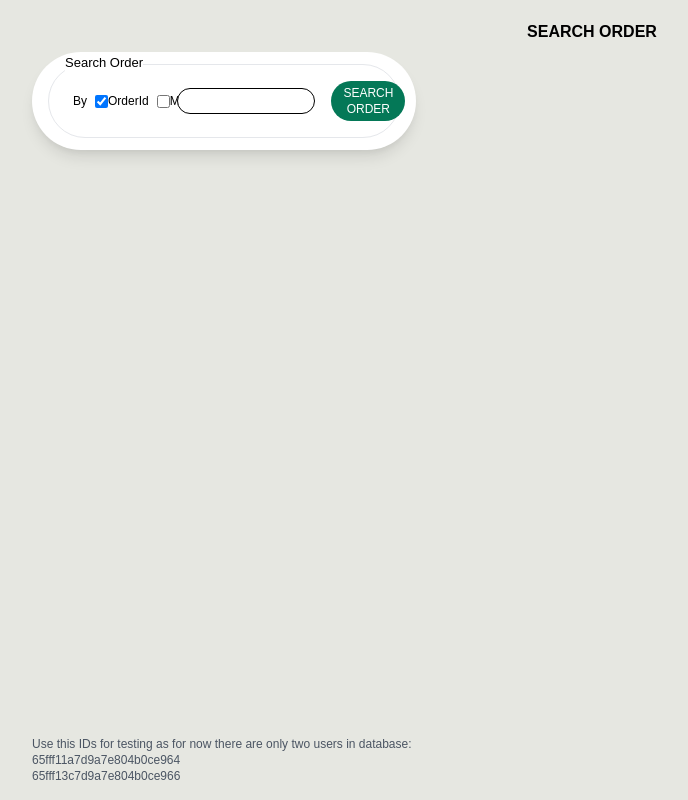
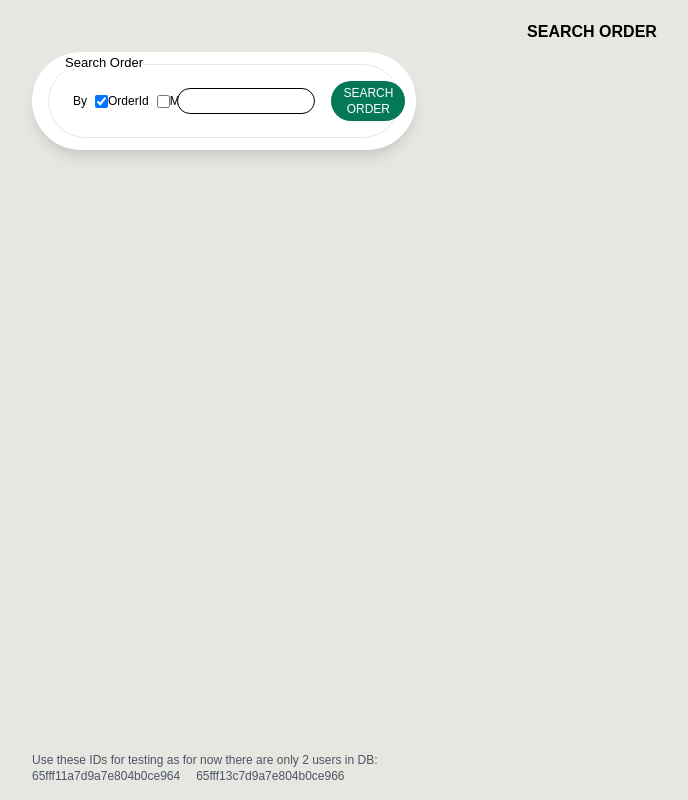
Before and after one commit to tanuj830/searchorder, a website: page index.html in a window 1280 px wide. Shown: the whole page, without its empty margins (48-736 px from the left). Drawn offline with nearby package versions, Linux system fonts and the light colour scheme.

Commit message:
Test ids added

```diff
--- a/index.html
+++ b/index.html
@@ -94,11 +94,11 @@
       <div id="allorders">
 
       </div>
-      <div class="absolute bottom-0 text-xs text-gray-600 py-4">
-        <p>Use this IDs for testing as for now there are only two users in database:</p>
-        <div class="flex flex-col">
+      <div class="absolute bottom-0 text-xs text-gray-600 lg:py-4 py-1">
+        <p>Use these IDs for testing as for now there are only 2 users in DB:</p>
+        <div class="flex flex-row gap-4 ">
 
-          <span>65fff11a7d9a7e804b0ce964</span>
+          <span >65fff11a7d9a7e804b0ce964</span>
           <span>65fff13c7d9a7e804b0ce966</span>
         </div>
       </div>
```
